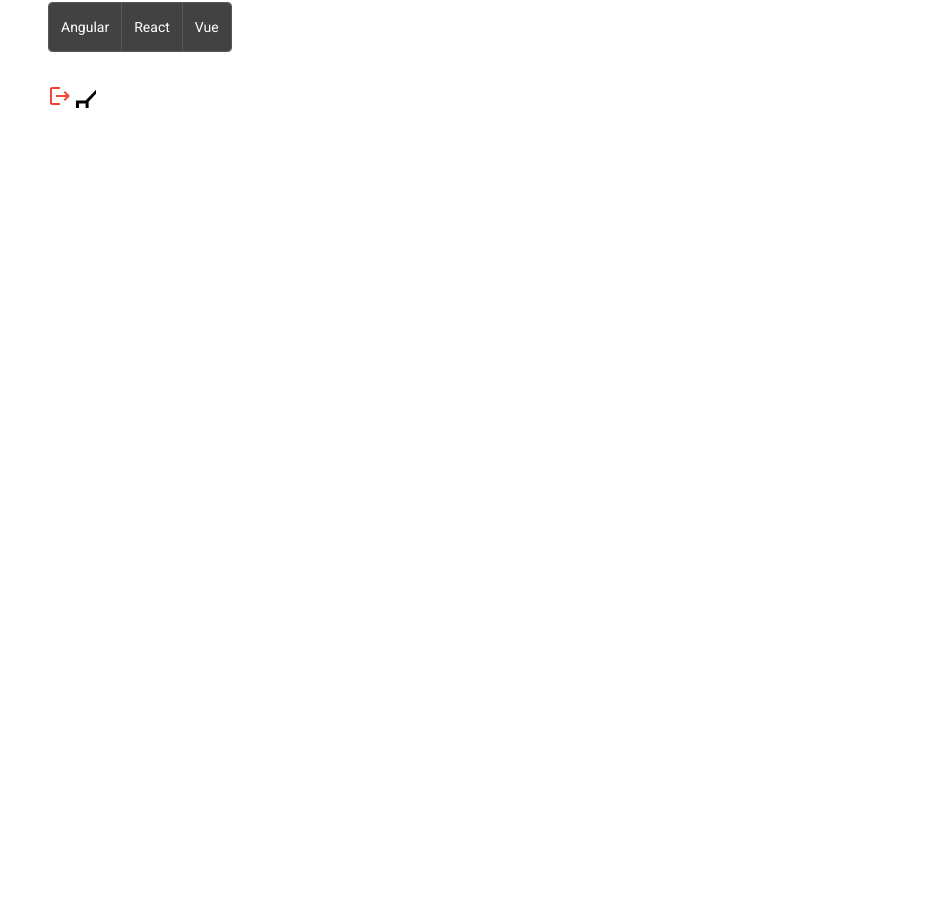
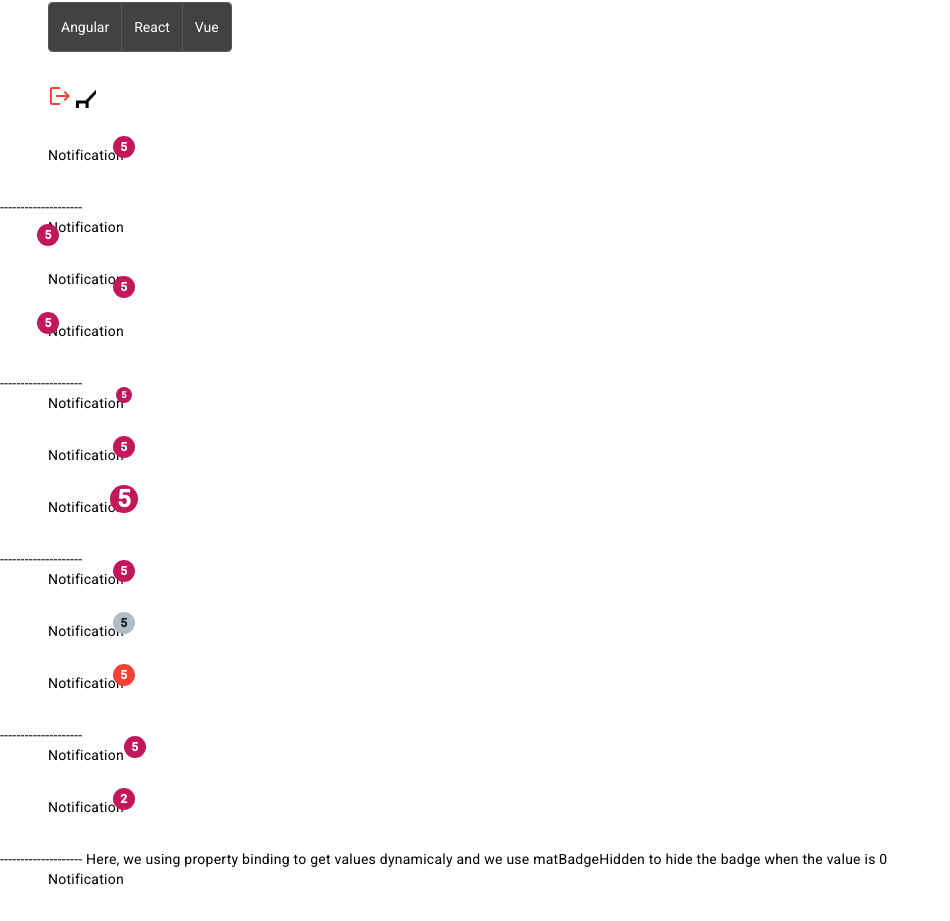
Before and after one commit to Jhessyjhordon/site-vitrine-1, an Angular app in the folder site-vitrine/: page /home in a window 1280 px wide. Shown: the part 1212-2133 px from the top of the page, without its empty margins (0-950 px from the left). Before the commit the page ends 1357 px from the top, so only its background shows below. Built offline with nearby package versions, Linux system fonts and the light colour scheme.

Commit message:
Using madbadge to create a badge for a project

```diff
--- a/site-vitrine/src/app/home/home.component.html
+++ b/site-vitrine/src/app/home/home.component.html
@@ -70,3 +70,56 @@
     <!-- mat-icon with svg -->
     <mat-icon svgIcon="thumbs-up"></mat-icon>
 </div>
+
+<div class="badge">
+    <span matBadge="5">Notification</span>
+</div>
+--------------------
+<div class="badge">
+    <span matBadge="5" matBadgePosition="below before">Notification</span>
+</div>
+
+<div class="badge">
+    <span matBadge="5" matBadgePosition="below after">Notification</span>
+</div>
+
+<div class="badge">
+    <span matBadge="5" matBadgePosition="above before">Notification</span>
+</div>
+--------------------
+<div class="badge">
+    <span matBadge="5" matBadgeSize="small">Notification</span>
+</div>
+
+<div class="badge">
+    <span matBadge="5" matBadgeSize="medium">Notification</span>
+</div>
+
+<div class="badge">
+    <span matBadge="5" matBadgeSize="large">Notification</span>
+</div>
+--------------------
+<div class="badge">
+    <span matBadge="5" matBadgeColor="primary">Notification</span>
+</div>
+
+<div class="badge">
+    <span matBadge="5" matBadgeColor="accent">Notification</span>
+</div>
+
+<div class="badge">
+    <span matBadge="5" matBadgeColor="warn">Notification</span>
+</div>
+--------------------
+<div class="badge"> <!-- matBadgeOverlap= the badge is aside of the text -->
+    <span matBadge="5" matBadgeOverlap="false">Notification</span>
+</div>
+
+<div class="badge"> <!-- Here, we using property binding to get values dynamicaly -->
+    <span [matBadge]="notifications">Notification</span>
+</div>
+--------------------
+Here, we using property binding to get values dynamicaly and we use matBadgeHidden to hide the badge when the value is 0
+<div class="badge"> <!-- Here, we using property binding to get values dynamicaly -->
+    <span [matBadge]="notifications2" [matBadgeHidden]="notifications2 === 0">Notification</span>
+</div>
--- a/site-vitrine/src/app/home/home.component.scss
+++ b/site-vitrine/src/app/home/home.component.scss
@@ -12,3 +12,8 @@
     margin-left: 3rem;
     padding-bottom: 2rem;
 }
+
+.badge{
+    margin-left: 3rem;
+    padding-bottom: 2rem;
+}
--- a/site-vitrine/src/app/home/home.component.ts
+++ b/site-vitrine/src/app/home/home.component.ts
@@ -8,6 +8,9 @@
 })
 export class HomeComponent {
 
+  notifications = 2;
+  notifications2 = 0;
+
   // add SVG icons
   constructor(iconRegistry: MatIconRegistry, sanitizer: DomSanitizer) {
     iconRegistry.addSvgIcon(
--- a/site-vitrine/src/app/material/material.module.ts
+++ b/site-vitrine/src/app/material/material.module.ts
@@ -6,6 +6,7 @@
 import { MatListModule } from '@angular/material/list';
 import { MatButtonModule } from '@angular/material/button';
 import { MatButtonToggleModule } from '@angular/material/button-toggle';
+import { MatBadgeModule } from '@angular/material/badge';
 
 const MaterialComponents = [
   MatSlideToggleModule,
@@ -14,7 +15,8 @@
   MatListModule,
   MatButtonModule,
   MatIconModule,
-  MatButtonToggleModule
+  MatButtonToggleModule,
+  MatBadgeModule
 ];
 
 @NgModule({
```
